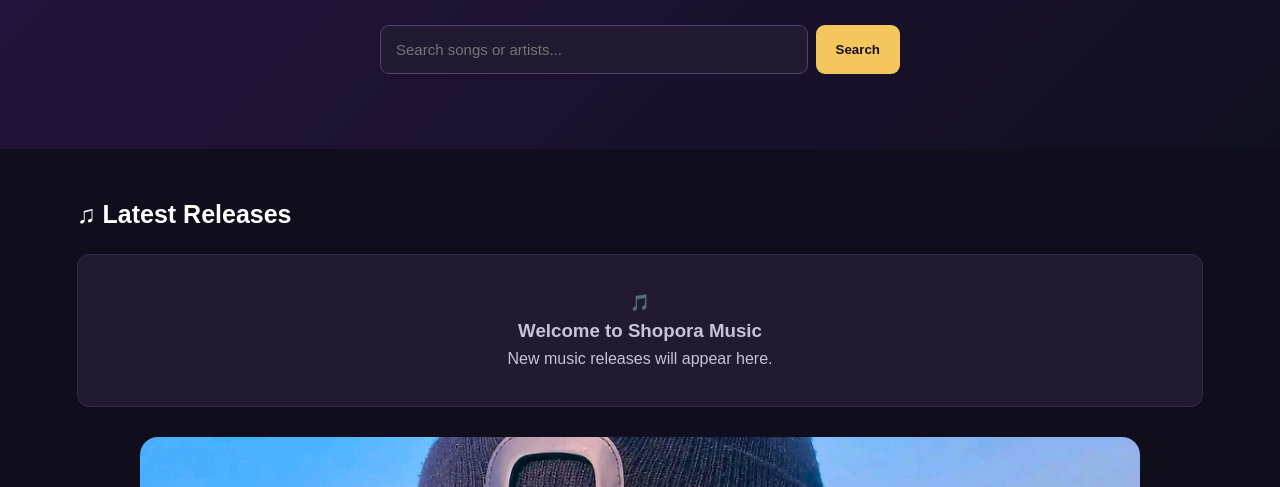
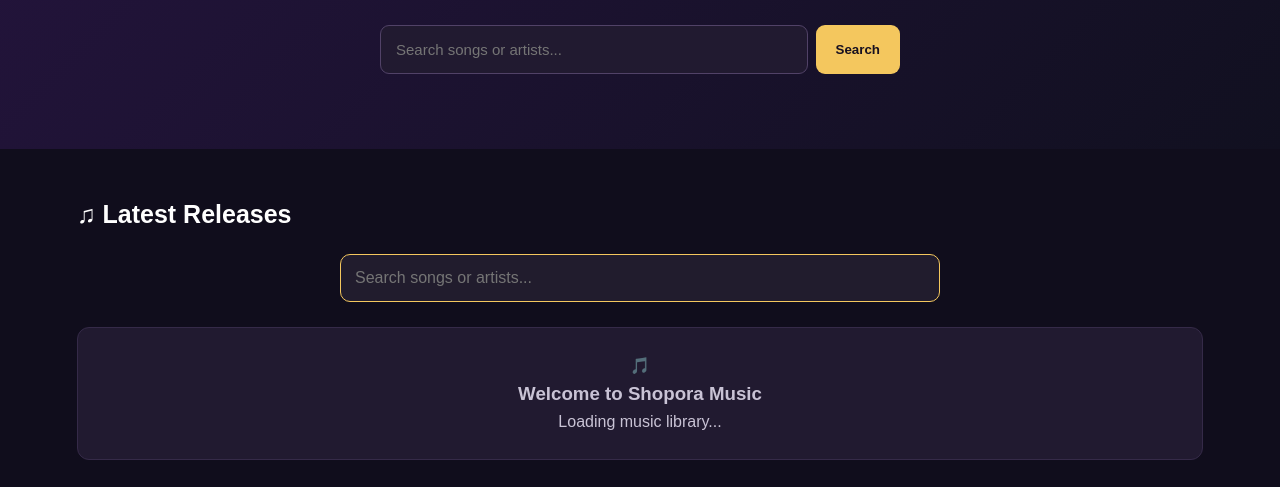
Before and after one commit to justbecool27/shopora-music, a plain HTML site: page index.html in a window 1280 px wide. Shown: the part 265-752 px from the top of the page. Drawn offline with Linux system fonts and the light colour scheme.

Commit message:
Update index.html

```diff
--- a/index.html
+++ b/index.html
@@ -173,6 +173,35 @@
   max-height: 420px;
   object-fit: cover;
 }
+
+.search-box {
+  max-width: 600px;
+  margin: 20px auto;
+}
+
+.search-box input {
+  width: 100%;
+  padding: 14px;
+  border: 1px solid #f4c75e;
+  border-radius: 10px;
+  background: #211c2d;
+  color: white;
+  font-size: 16px;
+  box-sizing: border-box;
+}
+
+.song-grid {
+  display: grid;
+  grid-template-columns: repeat(auto-fit, minmax(220px, 1fr));
+  gap: 20px;
+  margin-top: 25px;
+}
+
+.song-grid .empty {
+  text-align: center;
+  padding: 25px;
+}
+
   </style>
 </head>
 
@@ -200,12 +229,25 @@
 </section>
 
 <section class="section" id="music">
-  <h2>♫ Latest Releases</h2>
-  <div class="empty" id="song-list">
+
+<h2>♫ Latest Releases</h2>
+
+<div class="search-box">
+  <input
+    type="search"
+    id="song-search"
+    placeholder="Search songs or artists..."
+  >
+</div>
+
+<div id="song-list" class="song-grid">
+  <div class="empty">
     <p>🎵</p>
     <h3>Welcome to Shopora Music</h3>
-    <p>New music releases will appear here.</p>
+    <p>Loading music library...</p>
   </div>
+</div>
+
 
   <div class="hero-banner">
   <img src="shopora-music-banner.jpg"
```
